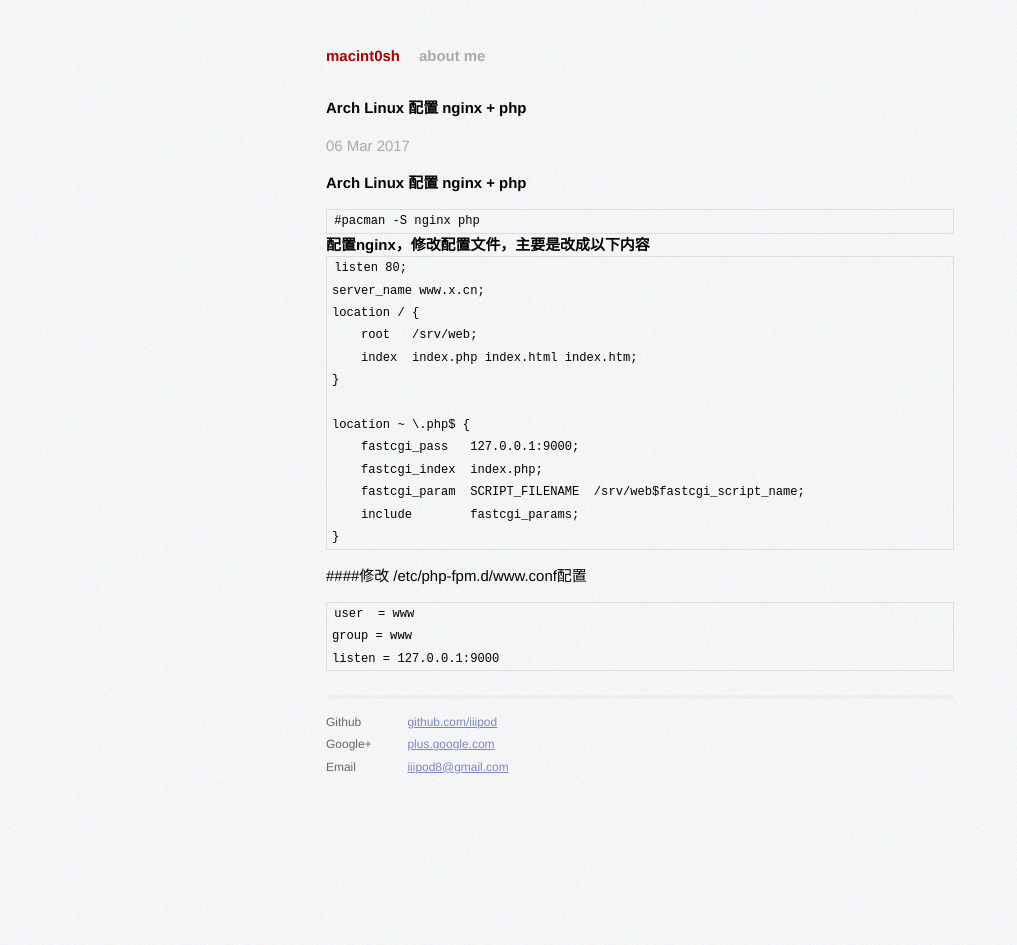
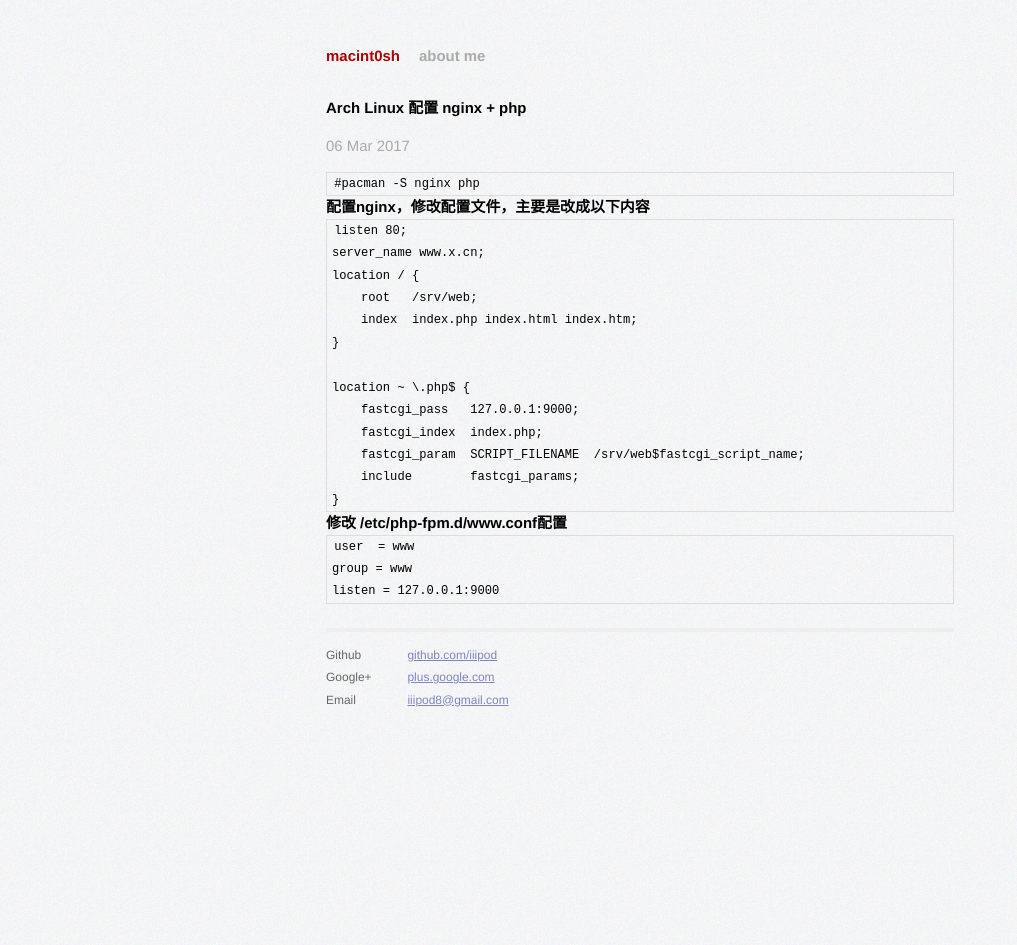
Before and after one commit to iiipod/iiipod.github.com, a Jekyll site: the page built from _posts/2017-03-06-Arch-Linux+nginx+php.markdown, in a window 1280 px wide. Shown: the whole page, without its empty margins (0-1017 px from the left). Built offline with Jekyll 4.4.1, drawn with Linux system fonts in a browser that asks for light colours; Markdown is read by kramdown in place of the engine named in the settings.

Commit message:
2017年 03月 06日 星期一 23:28:46 CST

```diff
--- a/_posts/2017-03-06-Arch-Linux+nginx+php.markdown
+++ b/_posts/2017-03-06-Arch-Linux+nginx+php.markdown
@@ -4,9 +4,9 @@ layout: post
 author:
   name: macint0sh
 ---
-# Arch Linux 配置 nginx + php
 
 	#pacman -S nginx php
+
 
 ###配置nginx，修改配置文件，主要是改成以下内容
 
@@ -24,7 +24,7 @@ author:
         include        fastcgi_params;
     }
 
- ####修改 /etc/php-fpm.d/www.conf配置
+####修改 /etc/php-fpm.d/www.conf配置
 
 	user  = www
 	group = www
```
